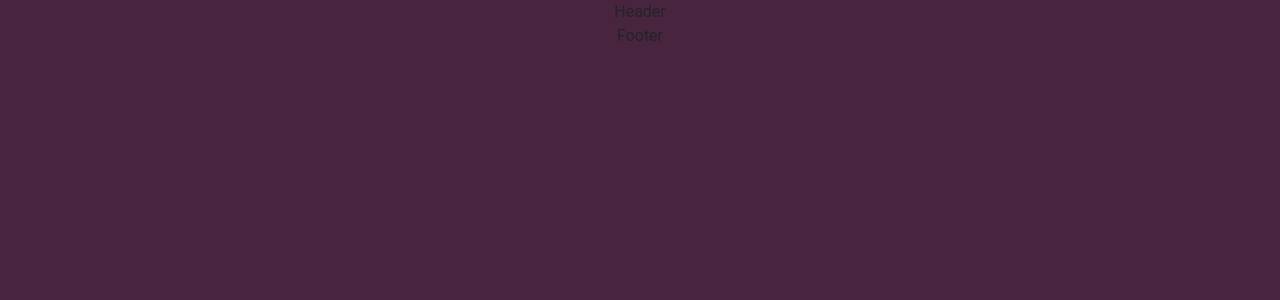
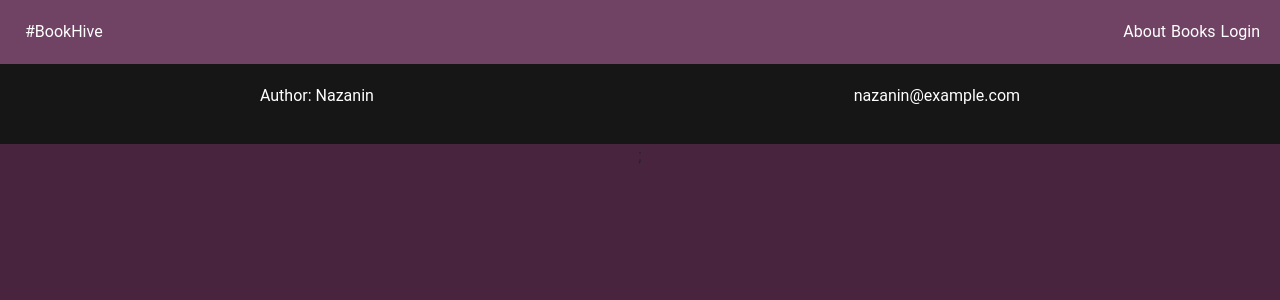
Before and after one commit to Nawzneen/BookStore, a React (Create React App) app: page / in a window 1280 px wide. Shown: the top 300 px of the page. Built offline with nearby package versions, Linux system fonts and the light colour scheme.

Commit message:
Add: home, footer and header components

```diff
--- a/src/components/Footer.tsx
+++ b/src/components/Footer.tsx
@@ -1,5 +1,14 @@
 import React from "react";
-
 export default function Footer() {
-  return <div>Footer</div>;
+  return (
+    <>
+      <footer className="d-flex flex-row justify-content-around align-items-center">
+        <p>Author: Nazanin</p>
+        <p>
+          <a href="mailto:nazanin@example.com">nazanin@example.com</a>
+        </p>
+      </footer>
+      ;
+    </>
+  );
 }
--- a/src/components/Header.tsx
+++ b/src/components/Header.tsx
@@ -1,5 +1,82 @@
-import React from "react";
+import React, { CSSProperties } from "react";
+import { NavLink } from "react-router-dom";
+import "../App.css";
 
-export default function Header() {
-  return <div>Header</div>;
+type HeaderProps = {
+  isLoggedIn: boolean;
+  setIsLoggedIn: (newValue: boolean) => void;
+  toggleTheme: () => void;
+};
+export default function Header({
+  isLoggedIn,
+  setIsLoggedIn,
+  toggleTheme,
+}: HeaderProps) {
+  const activeStyle: CSSProperties = {
+    fontWeight: "bold",
+    color: "yellow",
+    textDecoration: "underline",
+  };
+  function logout() {
+    localStorage.removeItem("isLoggedIn");
+    setIsLoggedIn(false);
+  }
+  return (
+    <>
+      <header className="">
+        <nav className="nav-container container-float d-flex justify-content-between align-items-center ">
+          <NavLink
+            className="text-logo"
+            to="/"
+            end
+            // style={({ isActive }) => (isActive ? activeStyle : null)}
+          >
+            #BookHive
+          </NavLink>
+          <div className="nav-NavLinks">
+            {/* <button onClick={toggleTheme}>Toggle Theme</button> */}
+            {/* <NavLink
+              to="/Host"
+              className="nav-links"
+              style={({ isActive }) => (isActive ? activeStyle : {})}
+            >
+              Host
+            </NavLink> */}
+            <NavLink
+              to="/About"
+              className="nav-links"
+              style={({ isActive }) => (isActive ? activeStyle : {})}
+            >
+              About
+            </NavLink>
+            <NavLink
+              to="/Books"
+              className="nav-links"
+              style={({ isActive }) => (isActive ? activeStyle : {})}
+            >
+              Books
+            </NavLink>
+            {isLoggedIn ? (
+              <NavLink
+                to="/"
+                className="nav-links"
+                style={({ isActive }) => (isActive ? activeStyle : {})}
+                onClick={logout}
+              >
+                Logout
+              </NavLink>
+            ) : (
+              <NavLink
+                to="/Login"
+                className="nav-links"
+                style={({ isActive }) => (isActive ? activeStyle : {})}
+              >
+                Login
+              </NavLink>
+            )}
+          </div>
+        </nav>
+      </header>
+    </>
+  );
 }
--- a/src/styles.scss
+++ b/src/styles.scss
@@ -7,15 +7,62 @@ body {
   font-family: "Roboto", sans-serif;
   background-color: $primary-color;
 }
-.button {
-  background-color: $primary-color;
+
+.btn {
+  padding: 10px;
+  margin-top: 30px;
+  border: none;
+  border-radius: 10px;
+  font-weight: bold;
+  width: 18rem;
+  height: 4rem;
+  font-size: 1.2rem;
+}
+
+.App-container {
+  display: flex;
+  flex-direction: column;
+  min-height: 100vh;
+}
+
+header {
+  background-color: $secondary-color;
   color: white;
-  padding: 10px 20px;
-  border: none;
-  border-radius: 5px;
-  cursor: pointer;
+  padding: 20px;
+  flex: 0 1 auto;
 
-  &:hover {
-    background-color: darken($primary-color, 10%);
+  a {
+    text-decoration: none;
+    color: white;
+    padding-left: 5px;
   }
 }
+footer {
+  background-color: rgb(22, 22, 22);
+  color: white;
+  padding: 20px;
+  flex: 0 1 auto;
+  a {
+    text-decoration: none;
+    color: white;
+  }
+}
+.home-container {
+  flex-grow: 1;
+
+  color: $quaternary-color;
+  a {
+    color: $tertiary-color;
+  }
+  .img-container {
+    background-repeat: no-repeat;
+    background-size: cover;
+    height: 20rem;
+    background-image: url("./images/HeroBg.jpg");
+  }
+  button {
+    background-color: $tertiary-color;
+    color: $primary-color;
+    margin-bottom: 2rem;
+  }
+}
```
Also changed, not shown: src/components/Home.tsx (+21 -2 lines).
